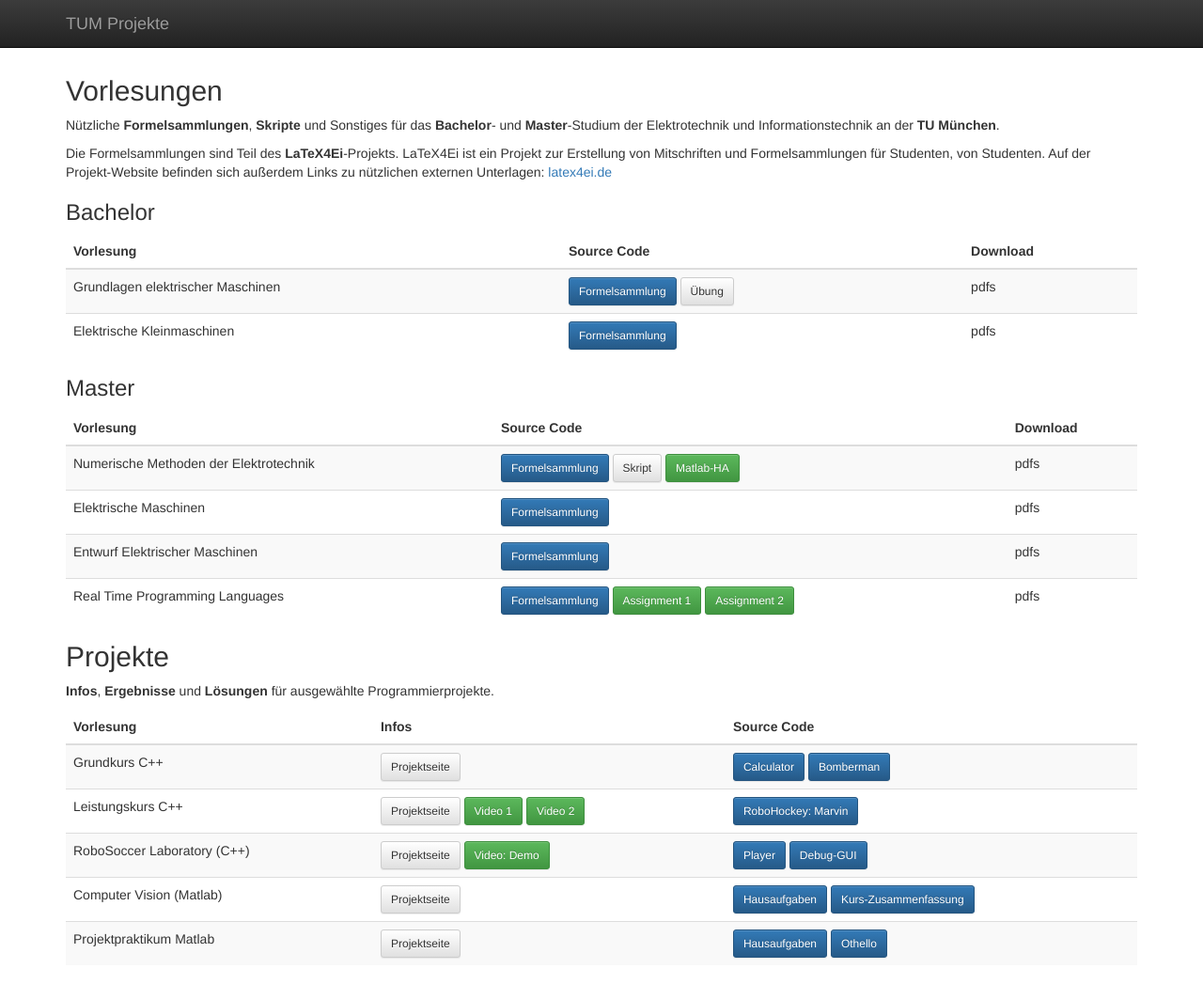
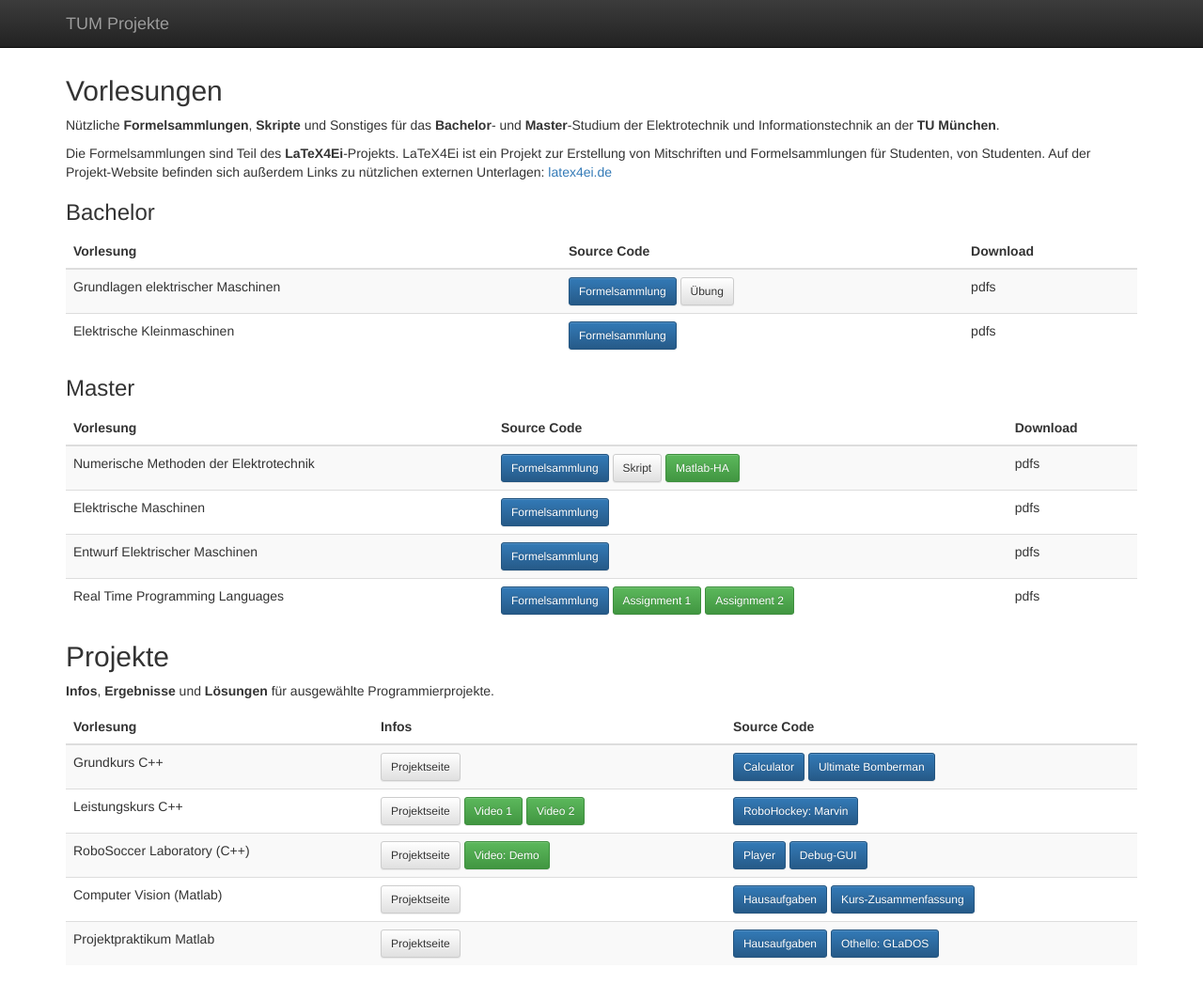
Before and after one commit to MaKeAppDev/TUM-Projekte, a Jekyll site: the page built from index.md, in a window 1280 px wide and 1047 px high. Shown: the whole window at 94% size. Built offline with Jekyll 4.4.1, drawn with Linux system fonts in a browser that asks for light colours; nearby versions of some CDN libraries.

Commit message:
small changes

```diff
--- a/_data/projects.yml
+++ b/_data/projects.yml
@@ -7,7 +7,7 @@
     - title: "Calculator"
       url: "https://bitbucket.org/grundkurscpp/calculator"
       type: primary
-    - title: "Bomberman"
+    - title: "Ultimate Bomberman"
       url: "https://bitbucket.org/grundkurscpp/game"
       type: primary
 
@@ -65,6 +65,6 @@
     - title: "Hausaufgaben"
       url: "https://bitbucket.org/matlabpraktikum/matlab-ha"
       type: primary
-    - title: "Othello"
+    - title: "Othello: GLaDOS"
       url: "https://bitbucket.org/matlabpraktikum/othello"
       type: primary
```
